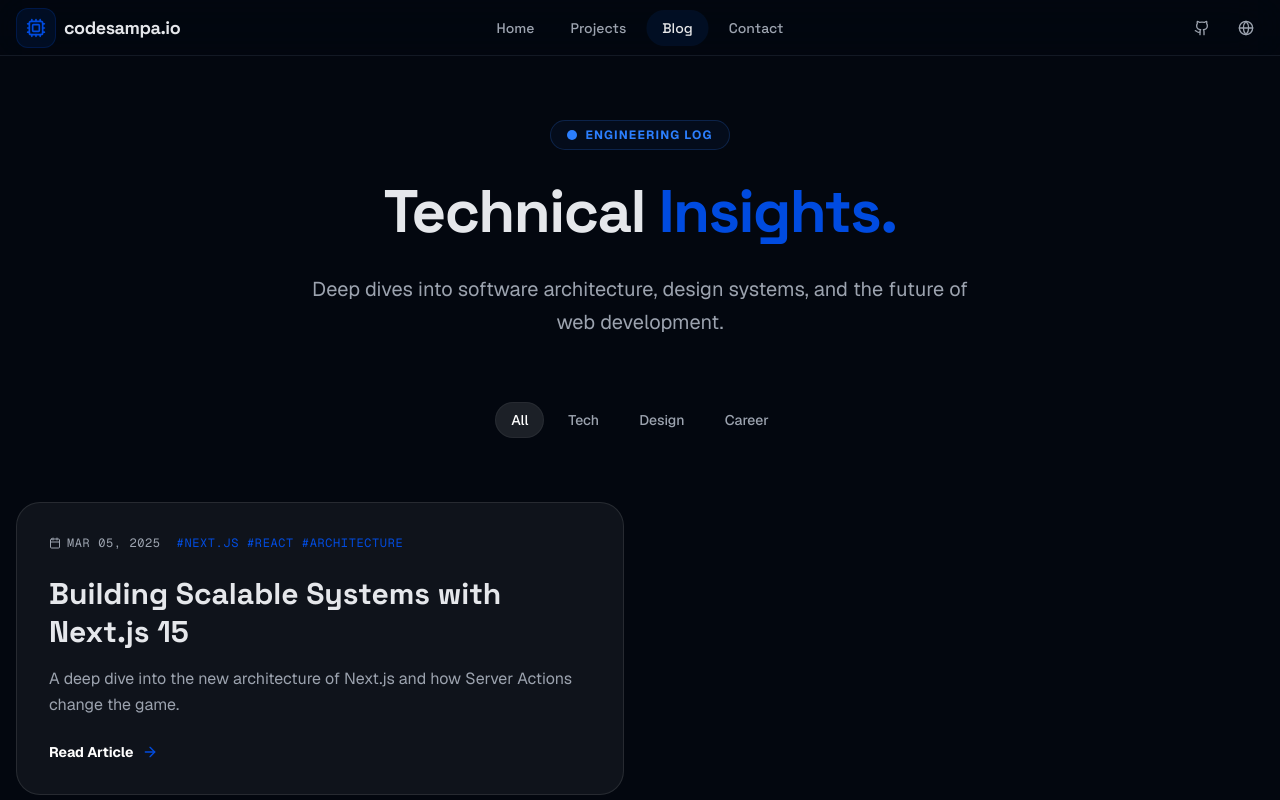
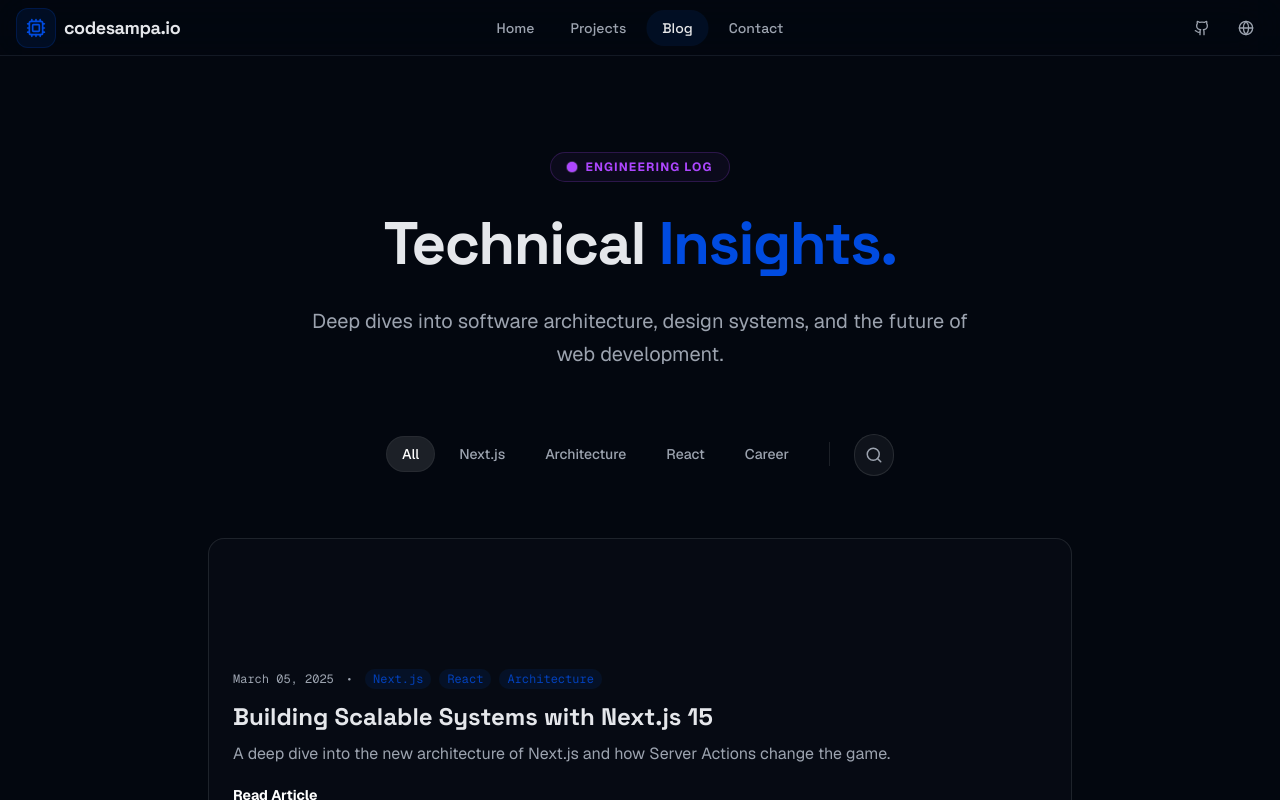
Before and after one commit to sampaiogabriel/codesampa.io, a Next.js app: page /en-US/blog in a window 1280 px wide. Shown: the top 800 px of the page. Built offline with nearby package versions, Linux system fonts and the light colour scheme.

Commit message:
feat: add filter bar

```diff
--- a/src/app/[locale]/blog/page.tsx
+++ b/src/app/[locale]/blog/page.tsx
@@ -3,6 +3,7 @@ import { posts } from '.velite';
 import { getLocale } from 'next-intl/server';
 
 import { BlogList } from '@/components/pages/blog/blog-list';
+import { PageTitle } from '@/components/ui/page-title';
 
 export const metadata = {
   title: 'Blog | codesampa.io',
@@ -16,5 +17,20 @@ export default async function BlogPage() {
     .filter((post) => post.published && post.locale === locale)
     .sort((a, b) => new Date(b.date).getTime() - new Date(a.date).getTime());
 
-  return <BlogList initialPosts={initialPosts} />;
+  return (
+    <div className="container mx-auto px-4 py-24 max-w-4xl">
+      <PageTitle
+        badge="Engineering Log"
+        badgeColor="purple"
+        title={
+          <>
+            Technical <span className="text-primary">Insights.</span>
+          </>
+        }
+        subtitle="Deep dives into software architecture, design systems, and the future of web development."
+      />
+
+      <BlogList posts={initialPosts} />
+    </div>
+  );
 }
--- a/src/components/pages/blog/blog-list/index.tsx
+++ b/src/components/pages/blog/blog-list/index.tsx
@@ -1,162 +1,119 @@
 'use client';
+
+import { Post } from '.velite';
 
 import { format } from 'date-fns';
 import { motion, AnimatePresence } from 'framer-motion';
-import { ArrowRight, Calendar, Search } from 'lucide-react';
-import { useTranslations } from 'next-intl';
 import Link from 'next/link';
 import { useState } from 'react';
 
-import { PageTitle } from '@/components/ui/page-title';
-import { cn } from '@/utils/functions/tw-merge';
+import { FilterBar } from '@/components/ui/filter-bar';
 
-// Definição do tipo para os posts que vêm do Velite
-interface Post {
-  slug: string;
-  slugAsParams: string;
-  title: string;
-  description?: string;
-  date: string;
-  tags: string[];
-  published: boolean;
-  locale: string;
-}
-
-interface BlogListProps {
-  initialPosts: Post[];
-}
-
-export function BlogList({ initialPosts }: BlogListProps) {
-  const t = useTranslations('Pages.Blog');
-  const [activeCategory, setActiveCategory] = useState('all');
-
-  // Categorias (Hardcoded por agora, mas podem vir dinamicamente)
-  const categories = [
-    { id: 'all', label: t('categories.all') },
-    { id: 'Tech', label: t('categories.tech') },
-    { id: 'Design', label: t('categories.design') },
-    { id: 'Career', label: t('categories.career') }
+const BLOG_CATEGORIES = [
+  { id: 'all', label: 'All' },
+  { id: 'Next.js', label: 'Next.js' },
+  { id: 'Architecture', label: 'Architecture' },
+  { id: 'React', label: 'React' },
+  { id: 'Career', label: 'Career' }
 ];
 
-  const filteredPosts = initialPosts.filter((post) => {
-    if (activeCategory === 'all') return true;
-    return post.tags.some(
-      (tag) => tag.toLowerCase() === activeCategory.toLowerCase()
-    );
+export function BlogList({ posts }: { posts: Post[] }) {
+  const [activeCategory, setActiveCategory] = useState('all');
+  const [searchQuery, setSearchQuery] = useState('');
+
+  const filteredPosts = posts.filter((post) => {
+    const matchesCategory =
+      activeCategory === 'all' || post.tags.includes(activeCategory);
+
+    const searchLower = searchQuery.toLowerCase();
+    const matchesSearch =
+      searchQuery === '' ||
+      post.title.toLowerCase().includes(searchLower) ||
+      (post.description &&
+        post.description.toLowerCase().includes(searchLower));
+
+    return matchesCategory && matchesSearch;
   });
 
   return (
-    <div className="container mx-auto px-4 py-16">
-      <PageTitle
-        badge="Engineering Log"
-        badgeColor="blue"
-        title={
-          <>
-            Technical <span className="text-primary">Insights.</span>
-          </>
-        }
-        subtitle="Deep dives into software architecture, design systems, and the future of web development."
+    <div>
+      <FilterBar
+        categories={BLOG_CATEGORIES}
+        activeCategory={activeCategory}
+        onCategoryChange={setActiveCategory}
+        onSearch={setSearchQuery}
+        placeholder="Search articles..."
       />
 
-      {/* Barra de Filtragem */}
-      <motion.div
-        initial={{ opacity: 0, scale: 0.8 }}
-        whileInView={{ opacity: 1, scale: 1 }}
-        viewport={{ once: true }}
-        className="mb-16 flex flex-wrap justify-center gap-2"
-      >
-        {categories.map((cat) => (
-          <button
-            key={cat.id}
-            onClick={() => setActiveCategory(cat.id)}
-            className={cn(
-              'relative rounded-full px-4 py-2 text-sm font-medium transition-all duration-300',
-              activeCategory === cat.id
-                ? 'text-white'
-                : 'text-muted-foreground hover:text-white hover:bg-white/5'
-            )}
-          >
-            {activeCategory === cat.id && (
-              <motion.div
-                layoutId="activeCategoryBlog"
-                className="absolute inset-0 rounded-full bg-white/10 border border-white/5"
-                transition={{ type: 'spring', bounce: 0.2, duration: 0.6 }}
-              />
-            )}
-            <span className="relative z-10">{cat.label}</span>
-          </button>
-        ))}
-      </motion.div>
-
-      {/* Grid de Posts */}
-      <div className="grid gap-8 md:grid-cols-2">
+      <div className="grid gap-8 min-h-[400px]">
         <AnimatePresence mode="popLayout">
-          {filteredPosts.map((post) => (
+          {filteredPosts.length > 0 ? (
+            filteredPosts.map((post) => (
               <motion.article
                 layout
-              initial={{ opacity: 0, scale: 0.9 }}
+                initial={{ opacity: 0, scale: 0.95 }}
                 animate={{ opacity: 1, scale: 1 }}
-              exit={{ opacity: 0, scale: 0.9 }}
+                exit={{ opacity: 0, scale: 0.95 }}
                 transition={{ duration: 0.3 }}
                 key={post.slug}
-              className="group relative flex flex-col justify-between h-full border border-white/10 bg-white/5 p-8 rounded-3xl overflow-hidden transition-all hover:border-primary/30 hover:bg-white/10"
+                className="group relative flex flex-col md:flex-row gap-6 border border-white/10 bg-card/30 p-6 rounded-2xl transition-all hover:border-primary/30 hover:bg-card/50"
               >
-              {/* Background Glow no Hover */}
-              <div className="absolute inset-0 bg-linear-to-br from-primary/10 via-transparent to-transparent opacity-0 group-hover:opacity-100 transition-opacity duration-500" />
-
-              <div className="relative z-10">
-                <div className="flex items-center gap-4 text-xs text-muted-foreground mb-6 font-mono uppercase tracking-wider">
-                  <div className="flex items-center gap-1.5">
-                    <Calendar size={12} />
+                <div className="flex-1 flex flex-col justify-center">
+                  <div className="flex items-center gap-3 text-xs text-muted-foreground mb-3 font-mono">
                     <time dateTime={post.date}>
-                      {format(new Date(post.date), 'MMM dd, yyyy')}
+                      {format(new Date(post.date), 'MMMM dd, yyyy')}
                     </time>
-                  </div>
+                    <span>•</span>
                     <div className="flex gap-2">
                       {post.tags.map((tag) => (
-                      <span key={tag} className="text-primary">
-                        #{tag}
+                        <span
+                          key={tag}
+                          className="text-primary/80 bg-primary/10 px-2 py-0.5 rounded-full"
+                        >
+                          {tag}
                         </span>
                       ))}
                     </div>
                   </div>
 
-                <h2 className="text-2xl md:text-3xl font-bold font-space mb-4 group-hover:text-primary transition-colors leading-tight">
-                  <Link
-                    href={`/blog/${post.slugAsParams}`}
-                    className="before:absolute before:inset-0"
-                  >
+                  <h2 className="text-2xl font-bold font-space mb-2 group-hover:text-primary transition-colors">
+                    <Link href={`/blog/${post.slugAsParams}`}>
                       {post.title}
                     </Link>
                   </h2>
 
-                <p className="text-muted-foreground leading-relaxed mb-6 line-clamp-3">
+                  <p className="text-muted-foreground leading-relaxed">
                     {post.description}
                   </p>
+
+                  <div className="mt-4">
+                    <span className="text-sm font-bold text-white border-b border-primary/50 pb-0.5 group-hover:border-primary transition-all">
+                      Read Article
+                    </span>
                   </div>
-
-              <div className="relative z-10 flex items-center text-sm font-bold text-white mt-auto group/link">
-                {t('read_more')}
-                <ArrowRight className="ml-2 h-4 w-4 transition-transform group-hover/link:translate-x-1 text-primary" />
                 </div>
               </motion.article>
-          ))}
-        </AnimatePresence>
-      </div>
-
-      {filteredPosts.length === 0 && (
+            ))
+          ) : (
             <motion.div
               initial={{ opacity: 0 }}
               animate={{ opacity: 1 }}
-          className="flex flex-col items-center justify-center py-32 border border-dashed border-white/10 rounded-3xl bg-white/5"
+              className="text-center py-20 text-muted-foreground border border-dashed border-white/10 rounded-2xl"
             >
-          <div className="text-4xl mb-4 text-muted-foreground">
-            <Search size={48} strokeWidth={1} />
-          </div>
-          <p className="text-lg font-medium text-white">{t('no_posts')}</p>
-          <p className="text-muted-foreground">{t('no_posts_sub')}</p>
+              <p>No articles found matching your criteria.</p>
+              <button
+                onClick={() => {
+                  setSearchQuery('');
+                  setActiveCategory('all');
+                }}
+                className="mt-2 text-primary hover:underline text-sm"
+              >
+                Clear filters
+              </button>
             </motion.div>
           )}
+        </AnimatePresence>
+      </div>
     </div>
   );
 }
--- a/src/components/pages/projects/timeline.tsx
+++ b/src/components/pages/projects/timeline.tsx
@@ -4,31 +4,42 @@ import { motion, AnimatePresence } from 'framer-motion';
 import { useTranslations } from 'next-intl';
 import { useState } from 'react';
 
+import { FilterBar } from '@/components/ui/filter-bar'; // <--- Componente Genérico
 import { PageTitle } from '@/components/ui/page-title';
 import { LIST_PROJECTS, CATEGORIES } from '@/utils/constants/projects';
-import { cn } from '@/utils/functions/tw-merge';
 
 import CardProject from './card-project';
 
 export function TimelinePortfolio() {
   const t = useTranslations('Pages.Projects');
   const [activeCategory, setActiveCategory] = useState('all');
+  const [searchQuery, setSearchQuery] = useState('');
 
-  const filteredProjects =
-    activeCategory === 'all'
-      ? LIST_PROJECTS
-      : LIST_PROJECTS.filter((p) => p.category === activeCategory);
+  const filteredProjects = LIST_PROJECTS.filter((project) => {
+    const matchesCategory =
+      activeCategory === 'all' || project.category === activeCategory;
+
+    const searchLower = searchQuery.toLowerCase();
+    const title = t(`projects.${project.key}.title`).toLowerCase();
+    const desc = t(`projects.${project.key}.description`).toLowerCase();
+
+    const matchesSearch =
+      searchQuery === '' ||
+      title.includes(searchLower) ||
+      desc.includes(searchLower) ||
+      project.tags.some((tag) => tag.toLowerCase().includes(searchLower));
+
+    return matchesCategory && matchesSearch;
+  });
 
   return (
     <section className="container mx-auto relative w-full overflow-hidden bg-background px-4 pt-16">
-      {/* Background Glow */}
       <div className="pointer-events-none absolute left-1/2 top-0 h-[400px] w-full max-w-[800px] -translate-x-1/2 -translate-y-1/2 rounded-full bg-blue-500/10 blur-[100px] md:blur-[130px]" />
 
       <div className="container relative z-10">
-        {/* --- Título Padronizado --- */}
         <PageTitle
+          badge={t('badge')}
           badgeColor="purple"
-          badge={t('badge')}
           title={t.rich('title', {
             highlight: (chunks) => (
               <span className="text-transparent bg-clip-text bg-linear-to-r from-blue-400 via-purple-400 to-emerald-400 animate-gradient-x">
@@ -40,42 +51,30 @@ export function TimelinePortfolio() {
           subtitle={t('subtitle')}
         />
 
-        {/* --- [NOVO] FILTROS DE CATEGORIA --- */}
-        <motion.div
-          initial={{ opacity: 0, y: 20 }}
-          whileInView={{ opacity: 1, y: 0 }}
-          viewport={{ once: true }}
-          className="mb-16 flex flex-wrap justify-center gap-2"
-        >
-          {CATEGORIES.map((cat) => (
-            <button
-              key={cat.id}
-              onClick={() => setActiveCategory(cat.id)}
-              className={cn(
-                'relative rounded-full px-4 py-2 text-sm font-medium transition-all duration-300',
-                activeCategory === cat.id
-                  ? 'text-white'
-                  : 'text-muted-foreground hover:text-white hover:bg-white/5'
-              )}
-            >
-              {activeCategory === cat.id && (
-                <motion.div
-                  layoutId="activeCategory"
-                  className="absolute inset-0 rounded-full bg-white/10 border border-white/5"
-                  transition={{ type: 'spring', bounce: 0.2, duration: 0.6 }}
+        {/* USO DO COMPONENTE GENÉRICO */}
+        <FilterBar
+          categories={CATEGORIES}
+          activeCategory={activeCategory}
+          onCategoryChange={setActiveCategory}
+          onSearch={setSearchQuery}
+          placeholder="Buscar projeto..."
+        />
+
+        <div className="flex flex-col gap-12 md:gap-24 min-h-[400px]">
+          <AnimatePresence mode="popLayout">
+            {filteredProjects.length > 0 ? (
+              filteredProjects.map((project, index) => (
+                <CardProject
+                  key={project.key}
+                  project={project}
+                  index={index}
                 />
-              )}
-              <span className="relative z-10">{cat.label}</span>
-            </button>
-          ))}
-        </motion.div>
-
-        {/* Lista de Projetos */}
-        <div className="flex flex-col gap-12 md:gap-24">
-          <AnimatePresence mode="popLayout">
-            {filteredProjects.map((project, index) => (
-              <CardProject key={project.key} project={project} index={index} />
-            ))}
+              ))
+            ) : (
+              <div className="py-20 text-center text-muted-foreground">
+                Nenhum projeto encontrado.
+              </div>
+            )}
           </AnimatePresence>
         </div>
       </div>
--- /dev/null
+++ b/src/components/ui/filter-bar.tsx
@@ -0,0 +1,149 @@
+'use client';
+
+import { motion, AnimatePresence } from 'framer-motion';
+import { Search, X } from 'lucide-react';
+import { useState, useRef, useEffect } from 'react';
+
+import { cn } from '@/utils/functions/tw-merge';
+
+export interface FilterCategory {
+  id: string;
+  label: string;
+}
+
+interface FilterBarProps {
+  categories: FilterCategory[];
+  activeCategory: string;
+  onCategoryChange: (id: string) => void;
+  onSearch: (query: string) => void;
+  className?: string;
+  placeholder?: string;
+}
+
+export function FilterBar({
+  categories,
+  activeCategory,
+  onCategoryChange,
+  onSearch,
+  className,
+  placeholder = 'Buscar...'
+}: FilterBarProps) {
+  const [isSearchOpen, setIsSearchOpen] = useState(false);
+  const [searchQuery, setSearchQuery] = useState('');
+  const inputRef = useRef<HTMLInputElement>(null);
+
+  // Foca no input automaticamente ao abrir
+  useEffect(() => {
+    if (isSearchOpen && inputRef.current) {
+      inputRef.current.focus();
+    }
+  }, [isSearchOpen]);
+
+  const handleCloseSearch = () => {
+    setIsSearchOpen(false);
+    setSearchQuery('');
+    onSearch(''); // Limpa a busca no pai
+  };
+
+  const handleInputChange = (e: React.ChangeEvent<HTMLInputElement>) => {
+    const value = e.target.value;
+    setSearchQuery(value);
+    onSearch(value);
+  };
+
+  return (
+    <motion.div
+      initial={{ opacity: 0, y: 20 }}
+      whileInView={{ opacity: 1, y: 0 }}
+      viewport={{ once: true }}
+      className={cn(
+        'mb-16 flex flex-col items-center justify-center gap-6 md:flex-row',
+        className
+      )}
+    >
+      {/* --- LISTA DE CATEGORIAS --- */}
+      <div className="flex flex-wrap justify-center gap-2">
+        {categories.map((cat) => (
+          <button
+            key={cat.id}
+            onClick={() => onCategoryChange(cat.id)}
+            className={cn(
+              'relative rounded-full px-4 py-2 text-sm font-medium transition-all duration-300',
+              activeCategory === cat.id
+                ? 'text-white'
+                : 'text-muted-foreground hover:text-white hover:bg-white/5'
+            )}
+          >
+            {activeCategory === cat.id && (
+              <motion.div
+                layoutId="activeCategory"
+                className="absolute inset-0 rounded-full bg-white/10 border border-white/5"
+                transition={{ type: 'spring', bounce: 0.2, duration: 0.6 }}
+              />
+            )}
+            <span className="relative z-10">{cat.label}</span>
+          </button>
+        ))}
+      </div>
+
+      {/* --- DIVISOR (Desktop) --- */}
+      <div className="hidden h-6 w-px bg-white/10 md:block" />
+
+      {/* --- PESQUISA EXPANSÍVEL --- */}
+      <div className="relative h-10">
+        <motion.div
+          layout
+          className={cn(
+            'flex items-center overflow-hidden rounded-full border border-white/10 bg-white/5 transition-colors',
+            isSearchOpen
+              ? 'w-64 border-primary/30 bg-black/50'
+              : 'w-10 hover:bg-white/10 hover:border-white/20'
+          )}
+          transition={{ type: 'spring', stiffness: 300, damping: 30 }}
+        >
+          <AnimatePresence mode="wait">
+            {!isSearchOpen ? (
+              // Botão Lupa (Fechado)
+              <motion.button
+                key="search-icon"
+                initial={{ opacity: 0 }}
+                animate={{ opacity: 1 }}
+                exit={{ opacity: 0 }}
+                onClick={() => setIsSearchOpen(true)}
+                className="flex h-10 w-10 items-center justify-center text-muted-foreground hover:text-white"
+                aria-label="Open search"
+              >
+                <Search size={18} />
+              </motion.button>
+            ) : (
+              // Input (Aberto)
+              <motion.div
+                key="search-input"
+                initial={{ opacity: 0 }}
+                animate={{ opacity: 1 }}
+                exit={{ opacity: 0 }}
+                className="flex h-10 w-full items-center px-3"
+              >
+                <Search size={16} className="mr-2 text-muted-foreground" />
+                <input
+                  ref={inputRef}
+                  type="text"
+                  value={searchQuery}
+                  onChange={handleInputChange}
+                  placeholder={placeholder}
+                  className="flex-1 bg-transparent text-sm text-white placeholder:text-muted-foreground/50 focus:outline-none"
+                />
+                <button
+                  onClick={handleCloseSearch}
+                  className="ml-2 flex h-5 w-5 items-center justify-center rounded-full bg-white/10 text-muted-foreground hover:bg-white/20 hover:text-white"
+                >
+                  <X size={12} />
+                </button>
+              </motion.div>
+            )}
+          </AnimatePresence>
+        </motion.div>
+      </div>
+    </motion.div>
+  );
+}
```
Lines whose indentation alone changed are shown as unchanged.
